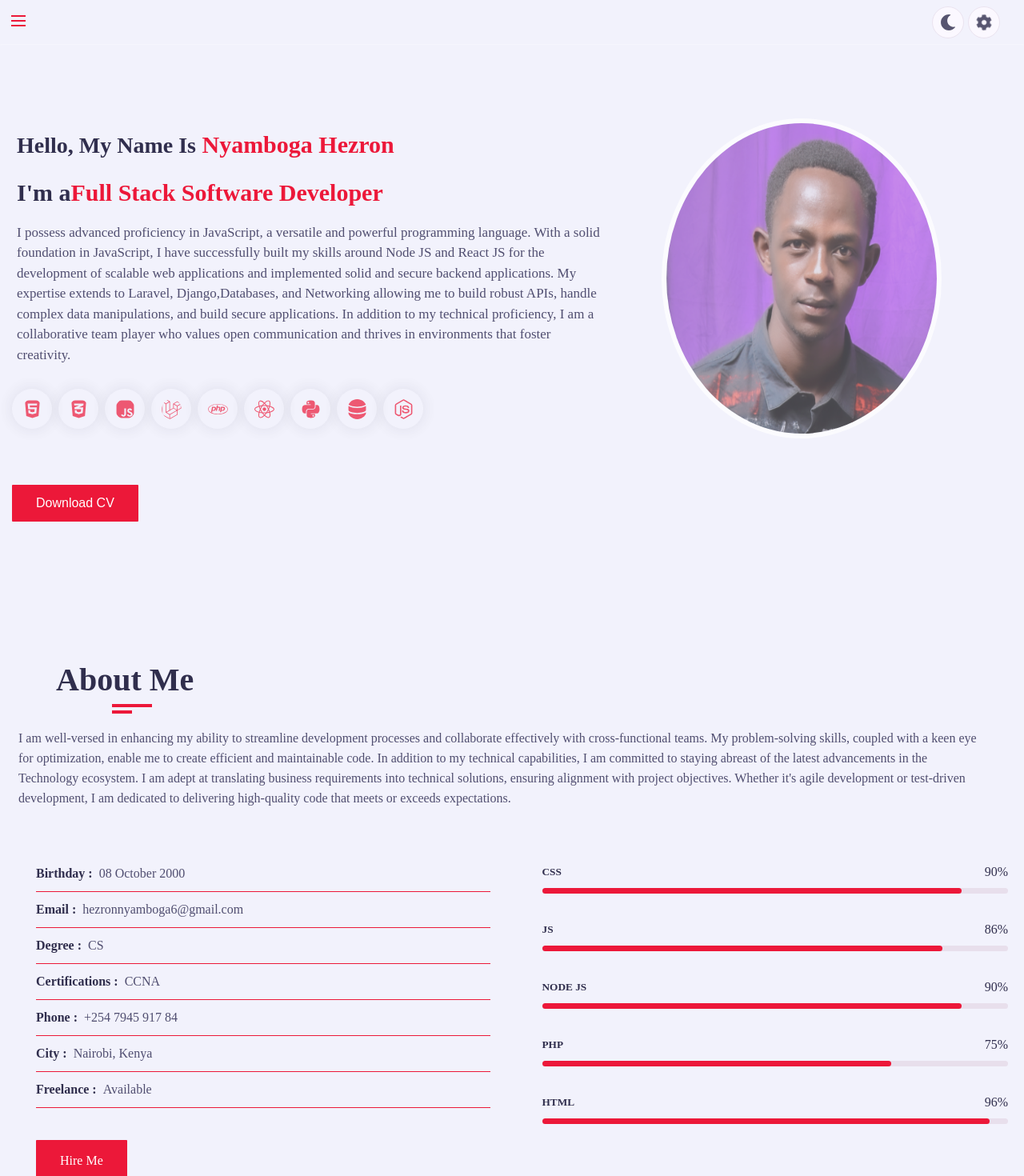
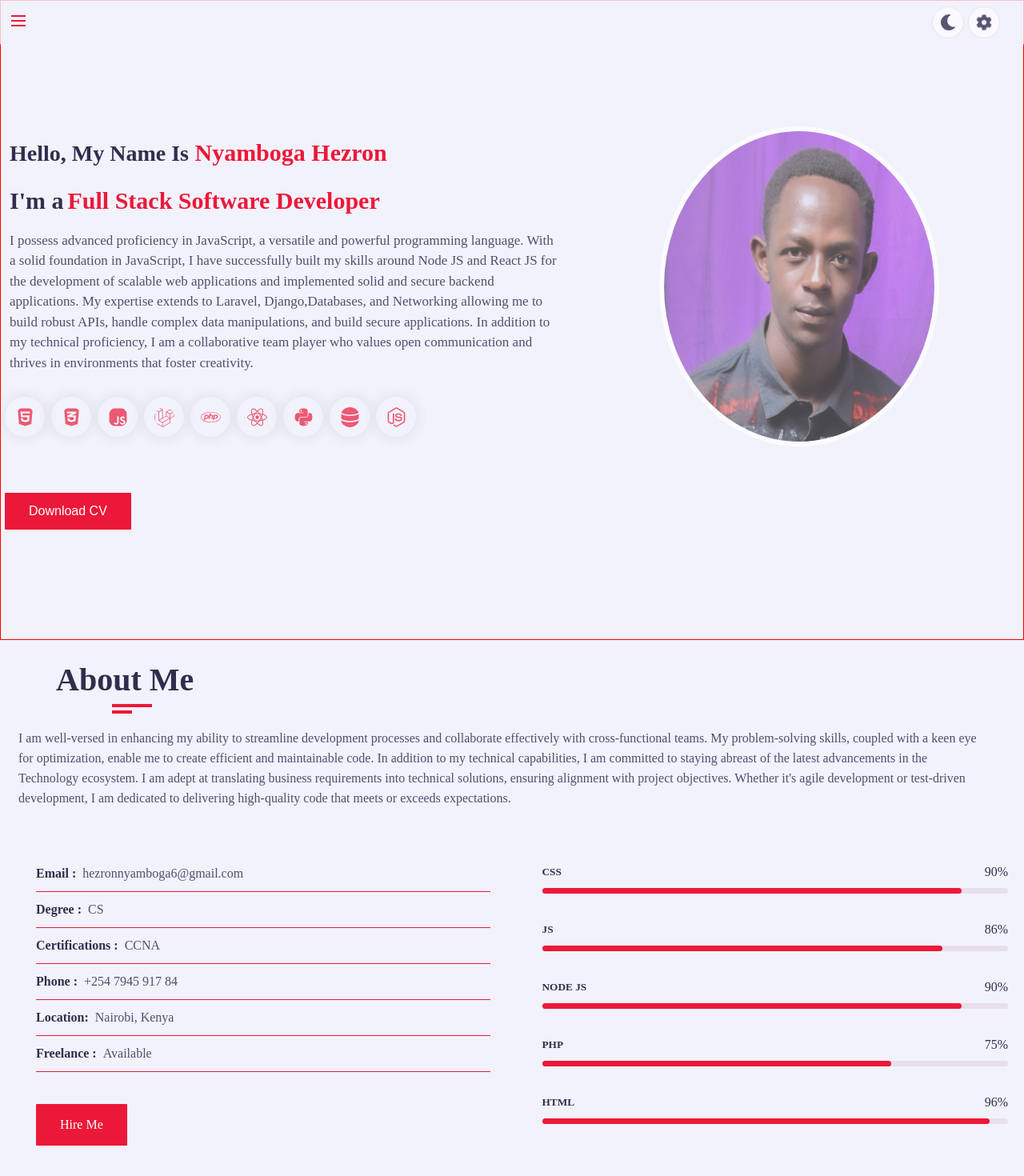
Before and after one commit to nyambogahezron/my_portfolio, a React (Vite) app: page / in a window 1280 px wide. Shown: the top 1470 px of the page at 80% size. Built offline with nearby package versions, Linux system fonts and the light colour scheme; a web font is replaced by a local one.

Commit message:
update ui

```diff
--- a/src/App.css
+++ b/src/App.css
@@ -1,4 +1,4 @@
-@import url('https://fonts.googleapis.com/css2?family=Clicker+Script&family=Poppins:ital,wght@0,200;0,500;0,600;0,700;1,200;1,300;1,400;1,700&display=swap');
+@import url("https://fonts.googleapis.com/css2?family=Clicker+Script&family=Poppins:ital,wght@0,200;0,500;0,600;0,700;1,200;1,300;1,400;1,700&display=swap");
 
 /* #########################
 # Global Styles
@@ -29,7 +29,7 @@ body.dark {
 body {
   line-height: 1.5;
   font-size: 16px;
-  font-display: 'Poppins' sans-serif;
+  font-display: "Poppins" sans-serif;
 }
 * {
   margin: 0;
@@ -98,7 +98,7 @@ html {
 }
 
 .section-title h2::before {
-  content: '';
+  content: "";
   height: 4px;
   width: 50px;
   background-color: var(--skin-color);
@@ -109,7 +109,7 @@ html {
 }
 
 .section-title h2::after {
-  content: '';
+  content: "";
   height: 4px;
   width: 25px;
   background-color: var(--skin-color);
@@ -184,11 +184,11 @@ html {
   position: relative;
 }
 .aside .logo a span {
-  font-family: 'Clicker Script', cursive;
+  font-family: "Clicker Script", cursive;
   font-size: 40px;
 }
 .aside .logo a::before {
-  content: '';
+  content: "";
   position: absolute;
   width: 20px;
   height: 20px;
@@ -199,7 +199,7 @@ html {
 }
 
 .aside .logo a::after {
-  content: '';
+  content: "";
   position: absolute;
   width: 20px;
   height: 20px;
@@ -317,7 +317,7 @@ html {
   top: 0;
 }
 .aside .nav-toggler span::before {
-  content: '';
+  content: "";
   height: 2px;
   width: 18px;
   background: var(--skin-color);
@@ -326,7 +326,7 @@ html {
   left: 0;
 }
 .aside .nav-toggler span::after {
-  content: '';
+  content: "";
   height: 2px;
   width: 18px;
   background: var(--skin-color);
@@ -353,7 +353,7 @@ html {
   padding: 20px;
   z-index: 999;
   opacity: 0.8;
-  box-shadow:0 0 3px #fff;
+  box-shadow: 0 0 3px #fff;
 }
 .top-nav .wrapper {
   position: relative;
@@ -447,19 +447,24 @@ html {
 ############################# */
 
 .home {
+  background: var(--bg-black-900);
   min-height: 100vh;
   display: flex;
   color: var(--text-black-900);
   position: relative;
   padding-top: 25px;
+  margin: 0;
+  width: 100%;
+  border: 1px solid red;
 }
 
 .home .home-info {
-  flex: 0 0 60%;
+  flex: 0 0 55%;
   align-items: start;
-  max-width: 60%;
+  max-width: 55%;
   margin-top: -10px;
   display: inline-block;
+  margin-left: 35px;
 }
 
 h3.hello {
@@ -468,7 +473,7 @@ h3.hello {
 }
 
 h3.hello span {
-  font-family: 'Clicker Scripy', cursive;
+  font-family: "Clicker Scripy", cursive;
   font-size: 30px;
   font-weight: 700;
   color: var(--skin-color);
@@ -481,13 +486,18 @@ h3.hello span {
 
 .my-profession span {
   color: var(--skin-color);
+  margin-left: 5px;
 }
 
 .home-info p {
-  margin: 15px 0 0-37px;
+  margin: 15px 0 0 -37px;
   font-size: 17px;
   color: var(--text-black-700);
-}
+  width: 100%;
+  margin-right: 0;
+  padding-right: 0;
+}
+
 .home .languages {
   margin: 30px 0 40px -30px;
   width: 100%;
@@ -571,7 +581,7 @@ h3.hello span {
 /* #########################
 # About
 ############################# */
-.about{
+.about {
   margin-left: -15px;
 }
 .about .about-content {
@@ -708,7 +718,7 @@ h3.hello span {
   padding-bottom: 0;
 }
 .about .about-content .timeline .timeline-item:before {
-  content: '';
+  content: "";
   width: 1px;
   position: absolute;
   height: 100%;
@@ -732,7 +742,7 @@ h3.hello span {
   height: 100%;
 }
 
-.timeline-row  {
+.timeline-row {
   margin-left: -15px;
   margin-top: 30px;
 }
@@ -845,14 +855,16 @@ p {
   line-height: 26px;
   padding: 0 10px;
 }
-.swiper-button-next, .swiper-button-prev {
+.swiper-button-next,
+.swiper-button-prev {
   color: #000;
   background-color: #fff;
   padding: 10px;
   border-radius: 50%;
 }
 
-.swiper-button-next:hover, .swiper-button-prev:hover {
+.swiper-button-next:hover,
+.swiper-button-prev:hover {
   background-color: #f00;
 }
 
@@ -863,7 +875,7 @@ p {
 #portfolio {
   padding: 0 0 5px 0;
 }
-#portfolio .container{
+#portfolio .container {
   justify-content: start;
   align-items: start;
 }
@@ -1046,7 +1058,7 @@ color: var(--skin-color);
   color: var(--skin-color);
 }
 .card .action .site-live::before {
-  content: '';
+  content: "";
   height: 10px;
   width: 10px;
   border-radius: 50%;
@@ -1072,7 +1084,7 @@ color: var(--skin-color);
 /* #########################
 # Contact Styles
 ############################# */
-.contact .container{
+.contact .container {
   align-items: normal;
 }
 .contact-title {
@@ -1094,12 +1106,12 @@ color: var(--skin-color);
   gap: 20px;
   align-items: center;
 }
-.contact .contact-info-item .icon .fa {
+.contact .contact-info-item svg {
   font-size: 25px;
   color: var(--skin-color);
   transition: all 0.3s ease;
 }
-.contact .contact-info-item:hover .icon .fa {
+.contact .contact-info-item:hover .social-links > li svg {
   color: skyblue;
 }
 
@@ -1109,6 +1121,7 @@ color: var(--skin-color);
   text-align: center;
   justify-content: space-between;
   margin-bottom: 60px;
+  align-items: center;
 }
 .contact .contact-info-item .icon {
   display: inline-block;
@@ -1127,7 +1140,6 @@ color: var(--skin-color);
   line-height: 25px;
   color: var(--text-black-700);
   font-weight: 400;
-  margin-left: -30px;
 }
 .social-links {
   display: flex;
@@ -1179,7 +1191,7 @@ form {
   font-weight: 500;
   border-left: 4px solid green;
   padding: 10px;
-  font-family: 'Poppins', sans-serif;
+  font-family: "Poppins", sans-serif;
   text-transform: capitalize;
   align-items: center;
   transition: all 0.2s ease;
@@ -1273,7 +1285,7 @@ form {
 
 #preloader:before,
 #preloader:after {
-  content: '';
+  content: "";
   position: absolute;
   border: 4px solid #ec1839;
   border-radius: 50%;
@@ -1313,7 +1325,6 @@ form {
   body {
     overflow-x: hidden;
   }
-
 }
 
 @media (max-width: 970px) {
@@ -1415,6 +1426,7 @@ form {
   .main-content {
     margin-left: 0;
   }
+
   .home .home-info {
     margin-top: 30px;
   }
@@ -1520,14 +1532,7 @@ form {
   .contact-sub-title {
     font-size: 20px;
   }
-  .contact .contact-info-item .icon .fa,
-  .fa-brands {
-    font-size: 20px;
-  }
-  .social-links li {
-    height: 30px;
-    width: 30px;
-  }
+
   .contact .contact-form .form-item .form-control {
     font-size: 14px;
     height: 40px;
@@ -1541,7 +1546,7 @@ form {
     grid-template-columns: repeat(1, 1fr);
     gap: 10px;
   }
-  .service.section{
+  .service.section {
     padding: 0;
   }
   .content {
@@ -1564,12 +1569,9 @@ form {
     flex-direction: column;
     text-align: center;
     justify-content: center;
-    margin-left: -30px;
     margin-bottom: 20px;
   }
-  .contact .contact-info-item p {
-    margin-left: -50px;
-  }
+
   .service-row {
     display: grid;
     grid-template-columns: repeat(1, 1fr);
--- a/src/components/AboutPersonalInfo.jsx
+++ b/src/components/AboutPersonalInfo.jsx
@@ -2,12 +2,6 @@ const AboutPersonalInfo = () => {
   return (
     <div className='personal-info'>
       <div className='row'>
-                  <div className='info-item'>
-                    <p>
-                      Birthday : <span>08 October 2000</span>
-                    </p>
-                  </div>
-
         <div className='info-item'>
           <p>
             Email : <span>hezronnyamboga6@gmail.com</span>
@@ -30,7 +24,7 @@ const AboutPersonalInfo = () => {
         </div>
         <div className='info-item'>
           <p>
-                      City : <span>Nairobi, Kenya</span>
+            Location: <span>Nairobi, Kenya</span>
           </p>
         </div>
         <div className='info-item'>
@@ -47,6 +41,7 @@ const AboutPersonalInfo = () => {
         </div>
       </div>
     </div>
-                        )}
+  );
+};
 
-export default AboutPersonalInfo
+export default AboutPersonalInfo;
--- a/src/pages/Home.jsx
+++ b/src/pages/Home.jsx
@@ -1,10 +1,10 @@
-import LanguagesList from '../components/languagesList';
-import PropTypes from 'prop-types';
-import HeroImg from '../assets/images/hero.png';
-import TopNavbar from '../components/TopNavbar';
+import LanguagesList from "../components/languagesList";
+import PropTypes from "prop-types";
+import HeroImg from "../assets/images/hero.png";
+import TopNavbar from "../components/TopNavbar";
 const Home = ({ SetOpenAsideNav, openAsideNav }) => {
   return (
-    <section className='home section' id='home'>
+    <section className='home' id='home'>
       <TopNavbar
         SetOpenAsideNav={SetOpenAsideNav}
         openAsideNav={openAsideNav}
```
Lines whose indentation alone changed are shown as unchanged.
